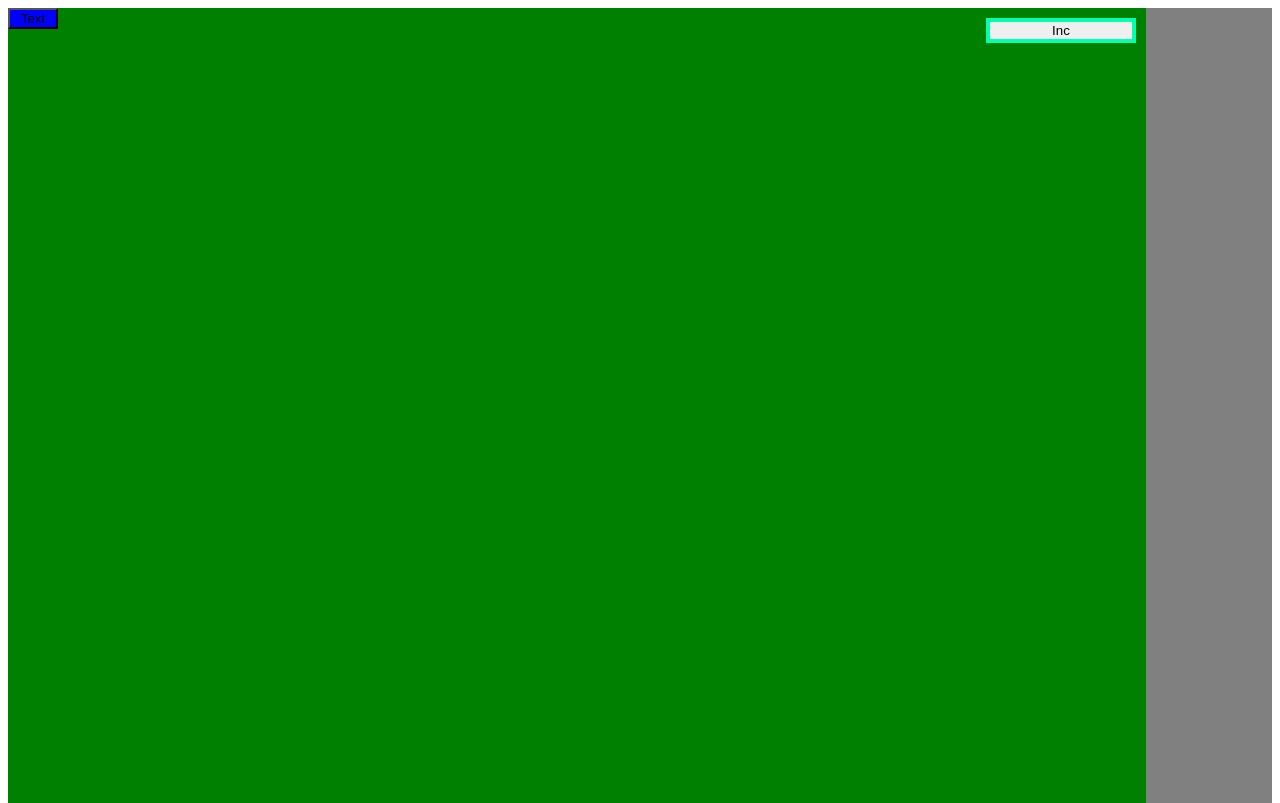
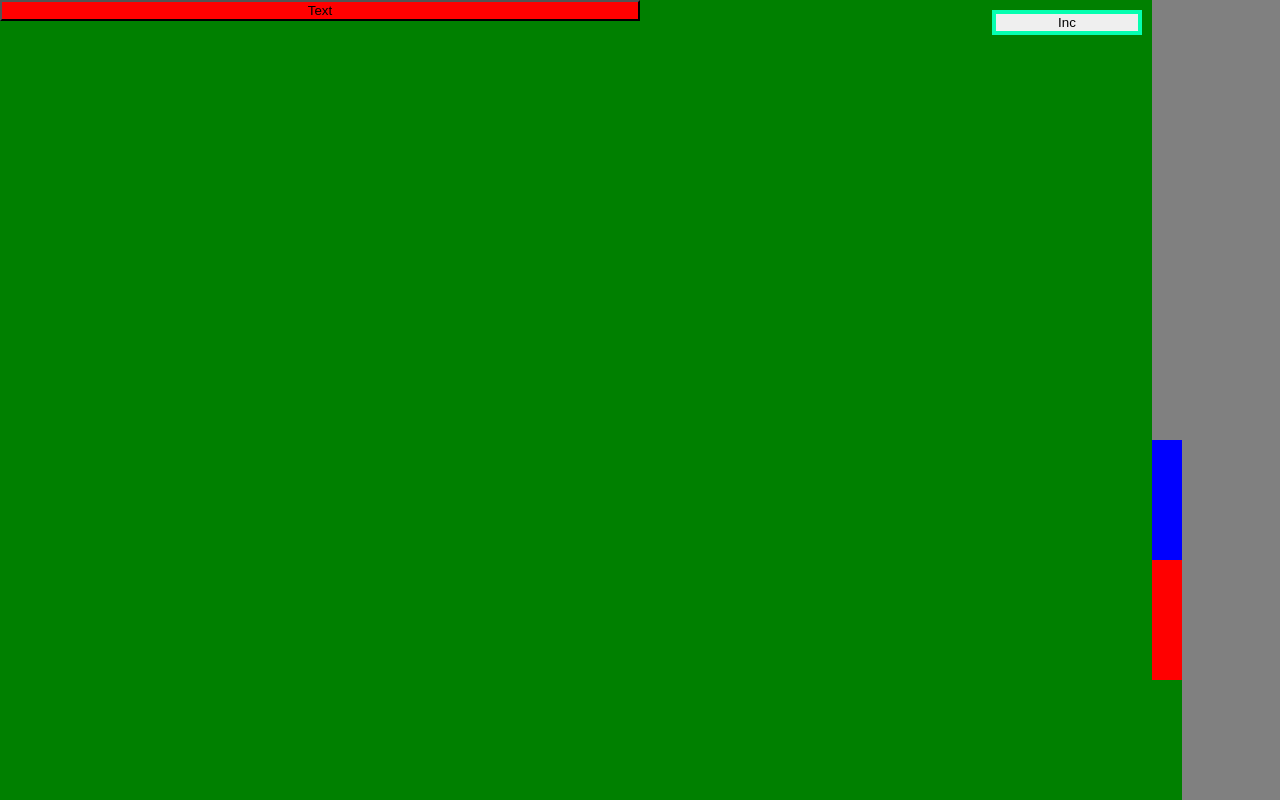
Before and after one commit to Riglanto/css-empire, a plain HTML site: page index.html in a window 1280 px wide. Shown: the top 803 px of the page. Drawn offline with Linux system fonts and the light colour scheme.

Commit message:
Margin and vh

```diff
--- a/styles.css
+++ b/styles.css
@@ -1,9 +1,11 @@
 /* start using SCSS for nesting */
-
+body {
+  margin: 0;
+}
 .card-deck {
   position: relative;
   background: gray;
-  height: 100vw;
+  height: 100vh;
 }
 
 .card {
```
